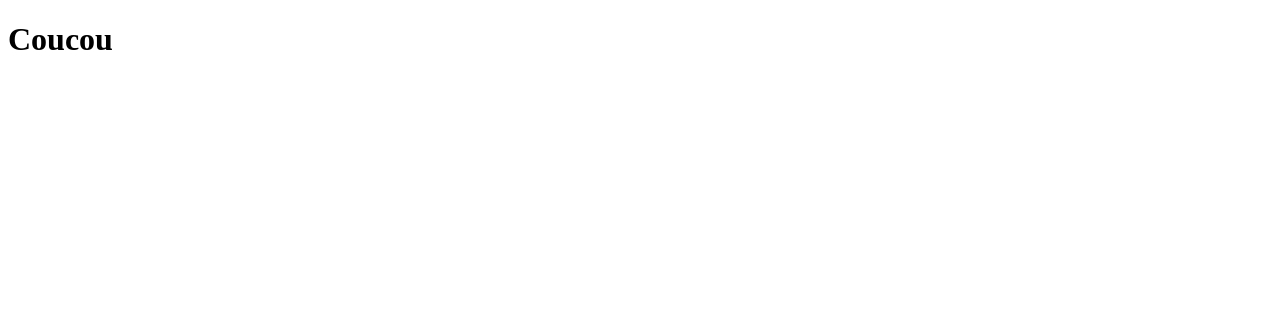
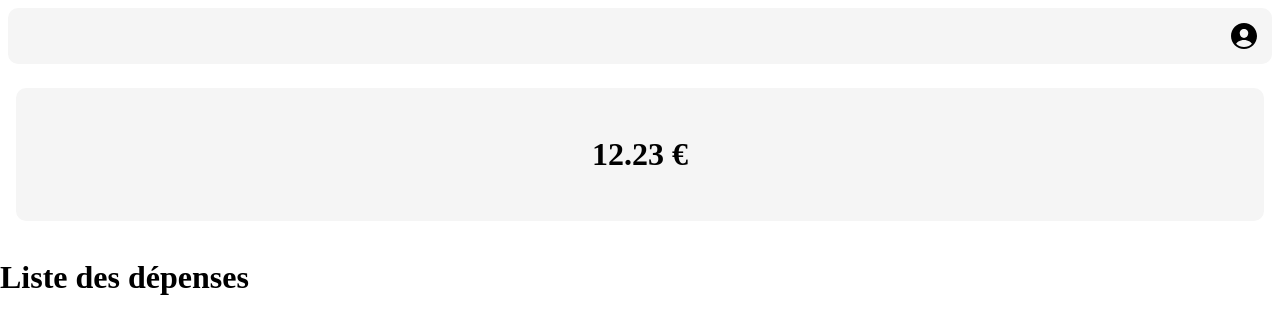
Before and after one commit to gaetanoy/budget-tracker, a React (Vite) app in the folder frontend/: page / in a window 1280 px wide. Shown: the top 334 px of the page. Built offline with nearby package versions, Linux system fonts and the light colour scheme.

Commit message:
add basic page structure

```diff
--- /dev/null
+++ b/frontend/index.css
@@ -0,0 +1,11 @@
+html,
+body,
+#root {
+  height: 100%;
+}
+
+html,
+body {
+  padding: 0;
+  margin: 0;
+}
--- a/frontend/index.html
+++ b/frontend/index.html
@@ -3,7 +3,8 @@
     <head>
         <meta charset="UTF-8" />
         <meta name="viewport" content="width=device-width, initial-scale=1.0" />
-        <title>frontend</title>
+        <link rel="stylesheet" href="/index.css" />
+        <title>ANAS</title>
     </head>
     <body>
         <div id="root"></div>
--- a/frontend/package.json
+++ b/frontend/package.json
@@ -12,6 +12,7 @@
   "dependencies": {
     "react": "^19.2.0",
     "react-dom": "^19.2.0",
+    "react-icons": "^5.5.0",
     "react-router": "^7.9.6",
     "styled-components": "^6.1.19"
   },
--- a/frontend/src/App.tsx
+++ b/frontend/src/App.tsx
@@ -1,13 +1,36 @@
-import { Outlet } from "react-router";
+import styled from "styled-components";
 
-export function MainLayout() {
+const Wrapper = styled.div`
+  height: 100%;
+  display: flex;
+  flex-direction: column;
+`;
+
+const SummaryWrapper = styled.div`
+  display: flex;
+  justify-content: center;
+  align-items: center;
+  background-color: whitesmoke;
+  border-radius: 10px;
+  padding: 0.5em;
+  margin: 0.5em;
+  font-size: 2em;
+  font-weight: bold;
+`;
+
+function Summary() {
   return (
-    <div>
-      <Outlet />
-    </div>
+    <SummaryWrapper>
+      <p>12.23 €</p>
+    </SummaryWrapper>
   );
 }
 
 export default function App() {
-  return <h1>Coucou</h1>;
+  return (
+    <Wrapper>
+      <Summary />
+      <h1>Liste des dépenses</h1>
+    </Wrapper>
+  );
 }
--- /dev/null
+++ b/frontend/src/MainLayout.tsx
@@ -0,0 +1,24 @@
+import { Outlet } from "react-router";
+import styled from "styled-components";
+import Navigation from "./Navigation";
+
+const LayoutWrapper = styled.div`
+  display: flex;
+  flex-direction: column;
+  height: 100%;
+`;
+
+const Main = styled.main`
+  height: 100%;
+`;
+
+export default function MainLayout() {
+  return (
+    <LayoutWrapper>
+      <Navigation />
+      <Main>
+        <Outlet />
+      </Main>
+    </LayoutWrapper>
+  );
+}
--- /dev/null
+++ b/frontend/src/MyAccount.tsx
@@ -0,0 +1,29 @@
+import { IoPersonCircle } from "react-icons/io5";
+import styled from "styled-components"
+
+const Button = styled.button`
+  display: flex;
+  justify-content: center;
+  align-items: center;
+  border-radius: 9999px;
+  font-size: 2em;
+  padding: 0.1em;
+  border: solid transparent 1px;
+  background-color: transparent;
+  color: black;
+  transition: background-color .1s ease-out, color .1s ease-out;
+
+  &:hover {
+    cursor: pointer;
+    background-color: black;
+    color: white;
+  }
+`;
+
+export default function MyAccount() {
+  return (
+    <Button type="button">
+      <IoPersonCircle />
+    </Button>
+  );
+}
--- /dev/null
+++ b/frontend/src/Navigation.tsx
@@ -0,0 +1,23 @@
+import styled from "styled-components";
+import MyAccount from "./MyAccount";
+
+const Wrapper = styled.nav`
+  display: flex;
+  flex-direction: row;
+  justify-content: end;
+  align-items: center;
+  width: 100%;
+  padding: 0.5em;
+  margin: 0.5em;
+  background-color: whitesmoke;
+  width: calc(100% - 4 * 0.5em);
+  border-radius: 10px;
+`;
+
+export default function Navigation() {
+  return (
+    <Wrapper>
+      <MyAccount />
+    </Wrapper>
+  )
+}
--- a/frontend/src/main.tsx
+++ b/frontend/src/main.tsx
@@ -1,7 +1,8 @@
 import { StrictMode } from "react";
 import { createRoot } from "react-dom/client";
 import { BrowserRouter, Route, Routes } from "react-router";
-import App, { MainLayout } from "./App.tsx";
+import App from "./App.tsx";
+import MainLayout from "./MainLayout.tsx";
 
 // biome-ignore lint/style/noNonNullAssertion: element root should be here
 createRoot(document.getElementById("root")!).render(
```
Also changed, not shown: 1 other file (tests, documents, lock files or other folders).
